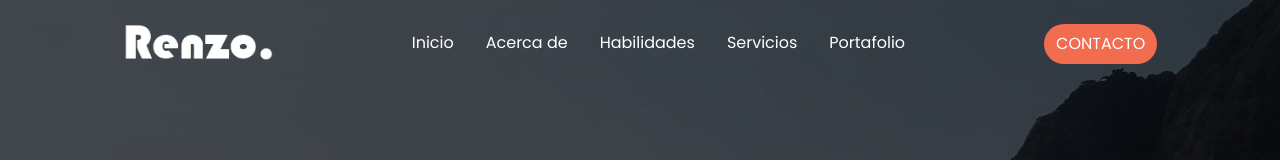
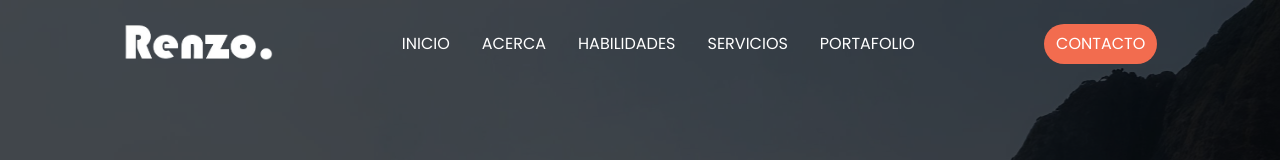
Before and after one commit to Case1490/portafolio2.0, a React (Vite) app: page / in a window 1280 px wide. Shown: the top 160 px of the page. Built offline with nearby package versions, Linux system fonts and the light colour scheme.

Commit message:
terminando responsive

```diff
--- a/src/components/Navbar.jsx
+++ b/src/components/Navbar.jsx
@@ -17,6 +17,12 @@ const Navbar = () => {
     return () => window.removeEventListener("scroll", handleScroll);
   }, []);
 
+  const contactNumber = () => {
+    const phoneNumber = "977139843";
+    const message = encodeURIComponent("Quiero más información");
+    window.open(`https://wa.me/${phoneNumber}?text=${message}`, "_blank");
+  };
+
   return (
     <>
       <div
@@ -31,27 +37,20 @@ const Navbar = () => {
 
           {/* Menú xl+ */}
           <ul className="hidden xl:flex gap-x-8 text-white">
-            {[
-              "Inicio",
-              "Acerca de",
-              "Habilidades",
-              "Servicios",
-              "Portafolio",
-            ].map((item) => (
-              <li key={item}>
-                <a
-                  href=""
-                  className="relative after:block after:h-[2px] after:bg-white after:w-0 after:transition-all after:duration-300 hover:after:w-full"
-                >
-                  {item}
-                </a>
-              </li>
-            ))}
+            {["inicio", "acerca", "habilidades", "servicios", "portafolio"].map(
+              (item) => (
+                <li key={item}>
+                  <a href={`#${item}`} className="nav-link">
+                    {item.toUpperCase()}
+                  </a>
+                </li>
+              )
+            )}
           </ul>
 
           <a
-            href="#"
-            className="hidden xl:block bg-[var(--OrangeMain)] py-2 px-3 rounded-full text-white uppercase"
+            onClick={() => contactNumber()}
+            className=" cursor-pointer btn-contact hidden xl:block py-2 px-3 rounded-full text-white uppercase"
           >
             Contacto
           </a>
@@ -95,25 +94,26 @@ const Navbar = () => {
               </button>
 
               <ul className="mt-12 flex flex-col gap-6 text-lg">
-                <li>
-                  <a href="">Inicio</a>
-                </li>
-                <li>
-                  <a href="">Acerca de</a>
-                </li>
-                <li>
-                  <a href="">Habilidades</a>
-                </li>
-                <li>
-                  <a href="">Servicios</a>
-                </li>
-                <li>
-                  <a href="">Portafolio</a>
-                </li>
+                {[
+                  "inicio",
+                  "acerca",
+                  "habilidades",
+                  "servicios",
+                  "portafolio",
+                ].map((item) => (
+                  <li key={item}>
+                    <a
+                      href={`#${item}`}
+                      className="relative after:block after:h-[2px] after:bg-white after:w-0 after:transition-all after:duration-300 hover:after:w-full"
+                    >
+                      {item.toUpperCase()}
+                    </a>
+                  </li>
+                ))}
               </ul>
 
               <a
-                href="#"
+                onClick={() => contactNumber()}
                 className="mt-8 inline-block bg-[var(--OrangeMain)] py-2 px-4 rounded-full text-white uppercase"
               >
                 Contacto
--- a/src/index.css
+++ b/src/index.css
@@ -8,6 +8,7 @@
   --GrayMain: #e9f2f9;
   --OceanBlue: #3a89c9;
   --OrangeMain: #f26c4f;
+  --OrangeMainHover: #eb8e7a;
   --BlueSecond: #03083b;
 }
 
@@ -15,6 +16,38 @@ body {
   font-family: "Poppins", sans-serif;
   scroll-behavior: smooth;
   background-color: var(--BlueMain);
+}
+
+.btn-contact{
+  background-color: var(--OrangeMain);
+}
+
+.btn-contact:hover{
+  background-color: var(--OrangeMainHover);
+}
+
+.nav-link {
+  position: relative;
+  display: inline-block;
+  color: white;
+  text-decoration: none;
+}
+
+.nav-link::after {
+  content: "";
+  position: absolute;
+  left: 0;
+  bottom: -4px;
+  /* ajusta según lo lejos que quieras la barra */
+  width: 0%;
+  height: 2px;
+  background-color: white;
+  /* puedes usar var(--OrangeMain) también */
+  transition: width 0.3s ease-in-out;
+}
+
+.nav-link:hover::after {
+  width: 100%;
 }
 
 .title-page {
@@ -227,7 +260,6 @@ body {
 }
 
 /* CARDPORTFOLIO */
-/* From Uiverse.io by eslam-hany */
 .book {
   position: relative;
   margin: 60px 40px;
--- a/src/sections/Contact.jsx
+++ b/src/sections/Contact.jsx
@@ -24,15 +24,15 @@ const Contact = () => {
 
   return (
     <div>
-      <div className="w-5/6 py-24 m-auto flex items-center justify-around">
-        <div className="w-1/2 text-white">
+      <div className="w-5/6 py-12 lg:py-24 m-auto flex flex-col space-y-10 lg:space-y-0 lg:flex-row items-center justify-around">
+        <div className="w-full lg:w-1/2 text-white lg:text-left text-center">
           <h1 className="title-page">Contáctame 📲</h1>
           <p>
             Lorem ipsum dolor sit amet consectetur adipisicing elit. Molestiae
             quod corporis, recusandae illo saepe cumque. quod corporis,
             recusandae illo saepe cumque.
           </p>
-          <div className="border rounded-xl max-w-[400px] mt-10 px-4 py-6 space-y-6">
+          <div className="border rounded-xl mx-auto lg:mx-0 max-w-[400px] mt-10 px-4 py-6 space-y-6">
             <div className="flex items-center gap-x-3 text-[var(--OrangeMain)]">
               <MdEmail size={30} />
               <h1 className="text-xl text-white">renzoramos414@gmail.com</h1>
@@ -43,10 +43,10 @@ const Contact = () => {
             </div>
           </div>
         </div>
-        <div className="text-white">
+        <div className="text-white w-full lg:w-2/5">
           <form
             onSubmit={handleSubmit}
-            className="max-w-md mx-auto p-6 rounded-xl border shadow-md space-y-4"
+            className=" mx-auto p-6 rounded-xl border shadow-md space-y-4"
           >
             <div className="grid grid-cols-1 md:grid-cols-2 gap-4">
               <div>
@@ -121,7 +121,7 @@ const Contact = () => {
 
             <button
               type="submit"
-              className="w-full py-2 bg-[var(--OrangeMain)] text-white rounded-lg hover:bg-gray-800 transition"
+              className="w-full py-2 bg-[var(--OrangeMain)] text-white rounded-lg cursor-pointer"
             >
               Enviar Mensaje
             </button>
--- a/src/sections/Footer.jsx
+++ b/src/sections/Footer.jsx
@@ -8,12 +8,12 @@ const Footer = () => {
   return (
     <div className="bg-[var(--BlueSecond)]">
       <div className="py-6 w-5/6 m-auto text-white">
-        <div className="flex items-center justify-between">
+        <div className="flex flex-col space-y-6 lg:space-y-0 lg:flex-row items-center justify-between">
           <div className="w-[150px]">
             <img src={Logo} alt="Logo Renzo Portafolio" className="w-full" />
           </div>
 
-          <ul className="flex gap-x-8">
+          <ul className="flex flex-col text-center space-y-6 sm:space-y-0 sm:flex-row gap-x-8">
             <li>
               <a href="">Inicio</a>
             </li>
@@ -39,7 +39,7 @@ const Footer = () => {
             <FaLinkedin size={25} />
           </div>
         </div>
-        <div className="text-center text-slate-500 mt-8">
+        <div className="text-center text-slate-500 mt-8 mb-4">
           <p>Todos los derechos reservados | RenzoRamos 2025 &copy; </p>
         </div>
       </div>
```
